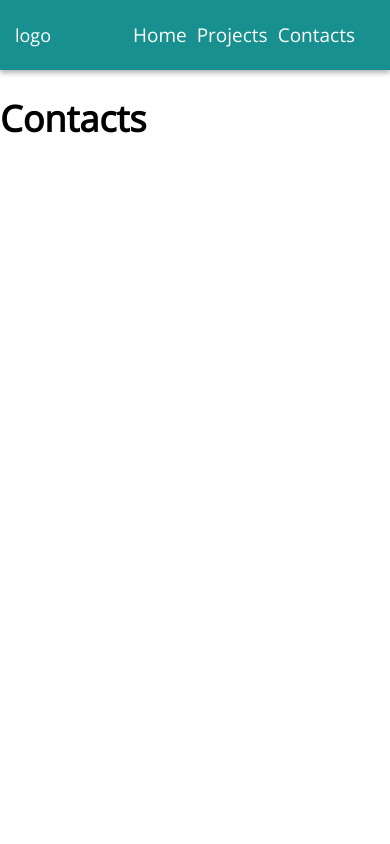
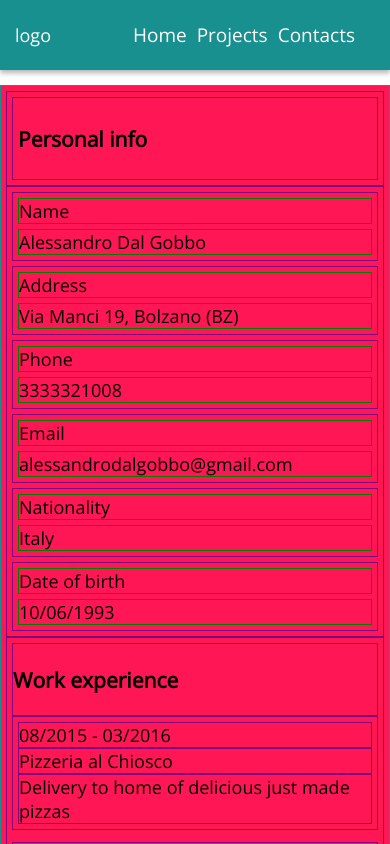
Before and after one commit to AleDG93/whois_aledg, a React (Create React App) app: page /contacts in a window 390 px wide. Shown: the top 844 px of the page. Built offline with nearby package versions, Linux system fonts and the light colour scheme.

Commit message:
Added some CSS classes for margin and fixed container, created first CV structure

```diff
--- a/src/assets/scss/_config.scss
+++ b/src/assets/scss/_config.scss
@@ -5,6 +5,7 @@ $darkGrey: #333;
 $lightGrey: rgba(100, 100, 100, 0.49);
 $red: #ff1755;
 $cyan: #189090;
+
 
 
 
@@ -86,8 +87,9 @@ Define Grid structure of the container
   display: grid;
   grid-template-columns: repeat(3, minmax(300px, 1fr));
   grid-gap: 10px;
-  grid-auto-rows: minmax(100px, auto);
+  grid-auto-rows: minmax(30px, auto);
   padding: 10px;
+}
 
 /*
   Define columns classes inside container
@@ -126,19 +128,35 @@ Define Grid structure of the container
   }
 
   .two-r {
-    grid-row: 1 / 3;
+    grid-row: 2;
   }
 
   .three-r {
-    grid-column: 1 / 4;
+    grid-row: 3;
   }
 
   .four-r {
-    grid-column: 1 / 5;
+    grid-row: 4;
   }
 
   .five-r {
-    grid-column: 1 / 6;
+    grid-row: 5;
+  }
+
+  .six-r {
+    grid-row: 6;
+  }
+
+  .seven-r {
+    grid-row: 7;
+  }
+
+  .double-r {
+    grid-row: 1/3;
+  }
+
+  .triple-r {
+    grid-row: 1/4;
   }
 
   @mixin x-r($e){
@@ -158,6 +176,47 @@ Define Grid structure of the container
   .center-hv {
     margin: auto;
   }
+
+.full-width {
+
+  min-width: 100vw;
+  overflow: hidden;
+}
+
+.m-t-s {
+  margin-top: 5px;
+}
+
+.m-t-m {
+  margin-top: 12px;
+}
+
+.m-t-l {
+  margin-top: 20px;
+}
+
+.m-b-s {
+  margin-bottom: 5px;
+}
+
+.m-b-m {
+  margin-bottom: 12px;
+}
+
+.m-b-l {
+  margin-bottom: 20px;
+}
+
+.m-s {
+  margin: 5px;
+}
+
+.m-m {
+  margin: 12px;
+}
+
+.m-l {
+  margin: 20px;
 }
 
 
@@ -165,9 +224,19 @@ Define Grid structure of the container
 
   .container {
     grid-template-columns: repeat(auto-fill, minmax(280px, 1fr));
+    grid-auto-rows: minmax(20px, auto);
+    grid-gap: 5px;
     background-color: $red;
     padding: 5px;
 
+  }
+  .container-fixed {
+    grid-auto-rows: minmax(20px, auto);
+    grid-gap: 5px;
+    background-color: $red;
+    padding: 5px;
+    grid-template-columns: repeat(3, minmax(280px, 1fr));
+  }
   .f-c-third {
     grid-column: auto;
   }
@@ -205,29 +274,116 @@ Define Grid structure of the container
   }
 
   .three-r {
-      grid-column: auto;
+    grid-row: auto;
   }
 
   .four-r {
-      grid-column: auto;
+    grid-row: auto;
   }
 
   .five-r {
-      grid-column: auto;
+    grid-row: auto;
   }
 
+  .six-r {
+    grid-row: auto;
+  }
+
+  .seven-r {
+    grid-row: auto;
+  }
+
+  .double-r {
+    grid-row: auto;
+  }
+
+  .triple-r {
+    grid-row: auto;
   }
 
   .row{
     margin: 5px;
   }
+
 }
 
 
-@media only screen and (max-width: 736px) {
 
+ //Colors for containers
+// /*
  .container {
+  border: solid 1px $red;
 
-    background-color: $cyan;
 }
+.container-fixed {
+  border: solid 1px $cyan;
 }
+.f-c-third {
+  border: solid 1px green;
+}
+
+.fs-c-third {
+  border: solid 1px green;
+}
+
+.s-c-third {
+  border: solid 1px green;
+}
+
+.st-c-third {
+  border: solid 1px green;
+}
+
+.t-c-third {
+  border: solid 1px green;
+}
+
+.full-c-third {
+  border: solid 1px green;
+}
+
+/*
+Define rows classes inside container
+*/
+
+.one-r {
+  border: solid 1px purple;
+}
+
+.two-r {
+  border: solid 1px purple;
+}
+
+.three-r {
+  border: solid 1px purple;
+}
+
+.four-r {
+  border: solid 1px purple;
+}
+
+.five-r {
+  border: solid 1px purple;
+}
+
+.six-r {
+  border: solid 1px purple;
+}
+
+.seven-r {
+  border: solid 1px purple;
+}
+
+.double-r {
+  border: solid 1px purple;
+}
+
+.triple-r {
+  border: solid 1px purple;
+}
+
+.row{
+  border: solid 1px purple;
+}
+
+// */
--- a/src/components/pages/contacts.js
+++ b/src/components/pages/contacts.js
@@ -4,10 +4,101 @@ import React, { Component } from 'react';
 class Contacts extends Component {
   render() {
     return (
-       <div className="container-fluid">
-        <h1>Contacts</h1>
-
+      <div className="container-fixed">
+        <div className="container one-r full-c-third">
+          <div className="one-r container">
+            <h3>Personal info</h3>
+            </div>
         </div>
+      <div className="container two-r full-c-third">
+        <div className="one-r full-c-third container">
+          <div className="f-c-third">
+              Name
+          </div>
+          <div className="st-c-third">
+            Alessandro Dal Gobbo
+          </div>
+        </div>
+        <div className="two-r full-c-third container">
+          <div className="f-c-third">
+              Address
+          </div>
+          <div className="st-c-third">
+            Via Manci 19, Bolzano (BZ)
+          </div>
+        </div>
+        <div className="three-r full-c-third container">
+          <div className="f-c-third">
+            Phone
+          </div>
+          <div className="st-c-third">
+            3333321008
+          </div>
+        </div>
+        <div className="four-r full-c-third container">
+          <div className="f-c-third">
+            Email
+          </div>
+          <div className="st-c-third">
+            alessandrodalgobbo@gmail.com
+          </div>
+        </div>
+        <div className="five-r full-c-third container">
+          <div className="f-c-third">
+            Nationality
+          </div>
+          <div className="st-c-third">
+           Italy
+          </div>
+        </div>
+        <div className="six-r full-c-third container">
+          <div className="f-c-third">
+            Date of birth
+          </div>
+          <div className="st-c-third">
+            10/06/1993
+          </div>
+        </div>
+      </div>
+      <div className="container-fixed three-r full-c-third">
+        <div className="one-r">
+          <h3>Work experience</h3>
+        </div>
+        <div className="two-r container-fixed m-b-m">
+          <div className="one-r">
+            08/2015 - 03/2016
+          </div>
+          <div className="two-r">
+            Pizzeria al Chiosco
+          </div>
+          <div className="three-r">
+            Delivery to home of delicious just made pizzas
+          </div>
+        </div>
+        <div className="three-r container-fixed m-b-m">
+          <div className="one-r">
+            07/2017 - 09/2017
+          </div>
+          <div className="two-r">
+            Studio Creating
+          </div>
+          <div className="three-r">
+            Development and testing of management software, on place assistance to client, assistance in modifying PLC for industrial machines
+          </div>
+        </div>
+        <div className="four-r container-fixed m-b-m">
+          <div className="one-r">
+            11/2017 - 03/2018
+          </div>
+          <div className="two-r">
+            Dubi S.r.l
+          </div>
+          <div className="three-r">
+            Design, implementation and depoyment of a website for the StartUp Dubi, consisting of a platform for research and development
+          </div>
+        </div>
+      </div>
+    </div>
     );
   }
 }
```
Also changed, not shown: src/components/partials/curriculum_vitae.js (added, +22 -0 lines), src/assets/css/default.min.css. Lines whose indentation alone changed are shown as unchanged.
